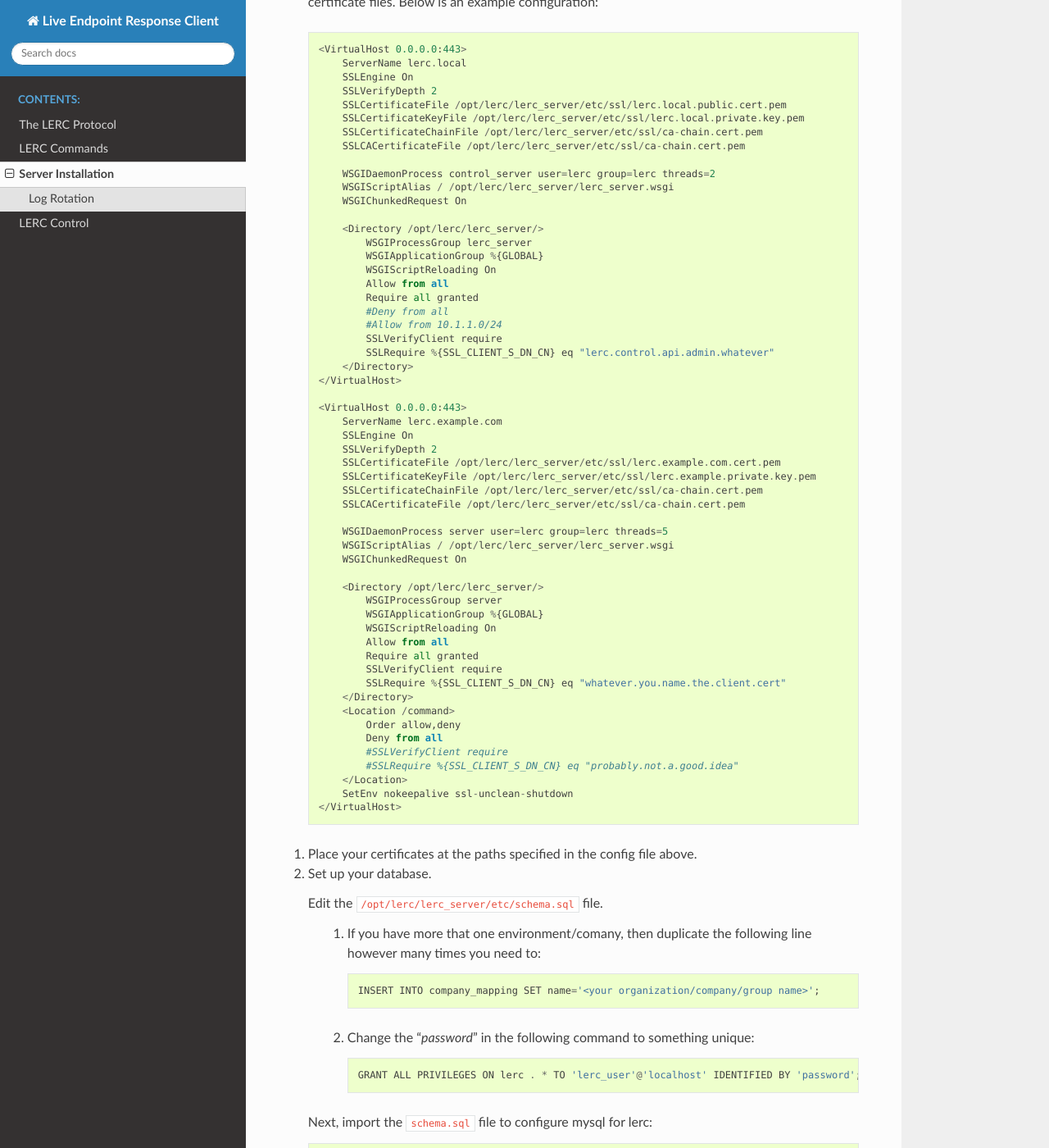
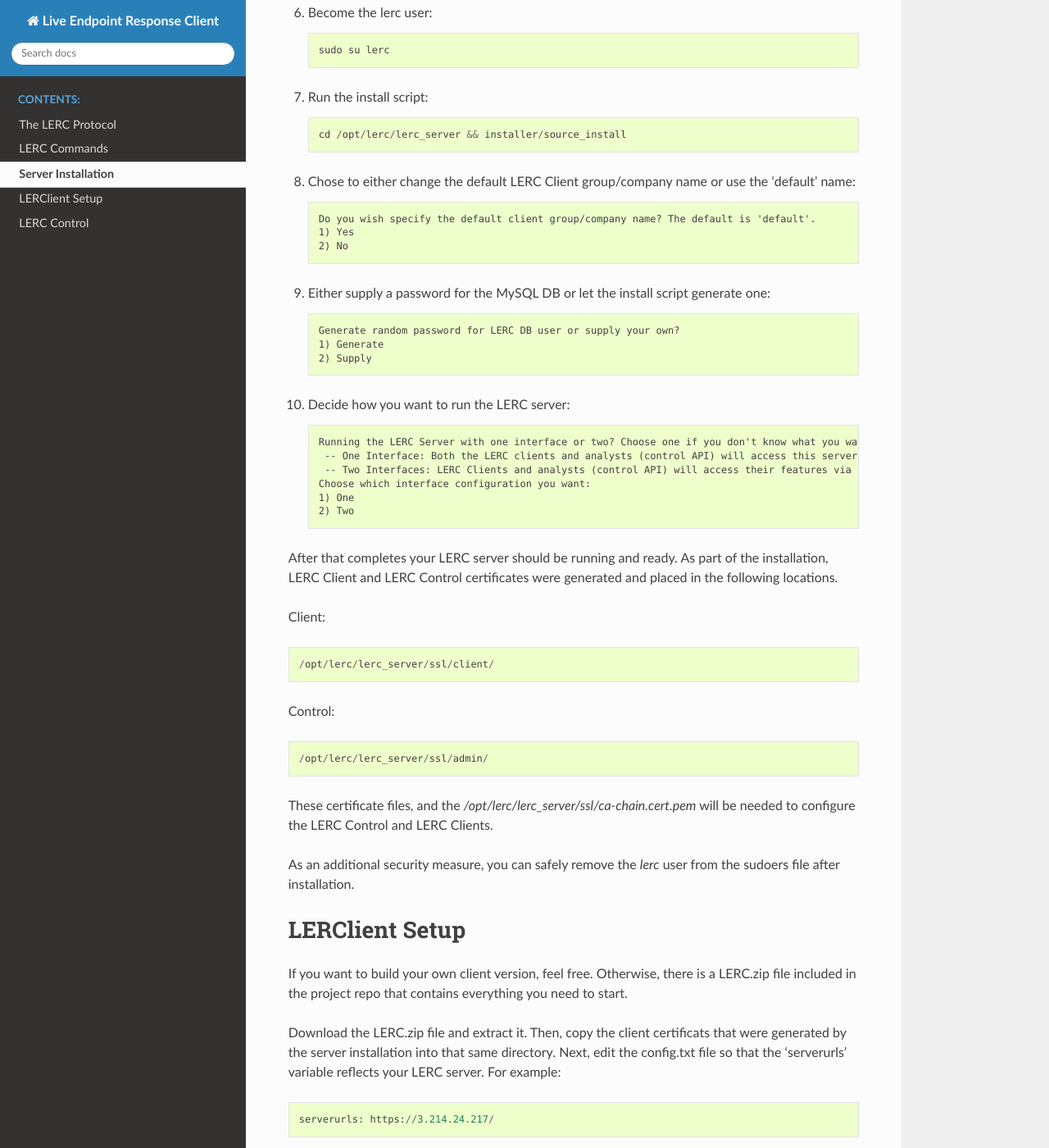
Before and after one commit to kienphamkien/lerc, a Sphinx documentation site: the page built from docs/build-install.rst, in a window 1280 px wide and 1400 px high, scrolled down 591 px. Shown: the whole window at 82% size. Built offline with Sphinx 7.4.7 and the Read the Docs theme 2.0.0, drawn with Linux system fonts in a browser that asks for light colours; some of the changed text lies outside the part shown.

Commit message:
updated some docs. cats.

```diff
--- a/docs/build-install.rst
+++ b/docs/build-install.rst
@@ -2,141 +2,75 @@
 Server Installation
 ===================
 
-#. Start with a clean Ubuntu 18 LTS Server install.
+#. Start with a clean Ubuntu 18 LTS Server install
+
+#. Git the lerc files in `/opt/`::
+
+    cd /opt && sudo -E git clone https://github.com/IntegralDefense/lerc.git
 
 #. Create lerc user::
 
     sudo adduser lerc
 
-#. Git the lerc files in `/opt/`::
+#. Give the lerc user sudo::
 
-    cd /opt && sudo -E git clone https://github.com/seanmcfeely/lerc.git
+    sudo adduser lerc sudo
 
-#. Edit your ``/opt/lerc/lerc_server/etc/lerc_server.conf`` file for your environment.
+#. Give lerc full access to `/opt/lerc`::
 
-  The lerc_server.conf is pre-configured to work on multiple interfaces, where one interface is internal and one is externally facing. If you are standing up the lerc server to work on one interface then you can remove the first VirtualHost entry entirely.
+    cd /opt && sudo chown -R lerc:lerc lerc
 
-  The lerc_server.conf Apache configuration file that is included with lerc by default needs to have a few things for it to be completed. First, you must specifiy the server name(s) and paths to your certificate files. Below is an example configuration::
+#. Become the lerc user::
 
-    <VirtualHost 0.0.0.0:443>
-        ServerName lerc.local
-        SSLEngine On
-        SSLVerifyDepth 2
-        SSLCertificateFile /opt/lerc/lerc_server/etc/ssl/lerc.local.public.cert.pem
-        SSLCertificateKeyFile /opt/lerc/lerc_server/etc/ssl/lerc.local.private.key.pem
-        SSLCertificateChainFile /opt/lerc/lerc_server/etc/ssl/ca-chain.cert.pem
-        SSLCACertificateFile /opt/lerc/lerc_server/etc/ssl/ca-chain.cert.pem
+    sudo su lerc
 
-        WSGIDaemonProcess control_server user=lerc group=lerc threads=2
-        WSGIScriptAlias / /opt/lerc/lerc_server/lerc_server.wsgi
-        WSGIChunkedRequest On
+#. Run the install script::
 
-        <Directory /opt/lerc/lerc_server/>
-            WSGIProcessGroup lerc_server
-            WSGIApplicationGroup %{GLOBAL}
-            WSGIScriptReloading On
-            Allow from all
-            Require all granted
-            #Deny from all
-            #Allow from 10.1.1.0/24
-            SSLVerifyClient require
-            SSLRequire %{SSL_CLIENT_S_DN_CN} eq "lerc.control.api.admin.whatever"
-        </Directory>
-    </VirtualHost>
+    cd /opt/lerc/lerc_server && installer/source_install
 
-    <VirtualHost 0.0.0.0:443>
-        ServerName lerc.example.com
-        SSLEngine On
-        SSLVerifyDepth 2
-        SSLCertificateFile /opt/lerc/lerc_server/etc/ssl/lerc.example.com.cert.pem
-        SSLCertificateKeyFile /opt/lerc/lerc_server/etc/ssl/lerc.example.private.key.pem
-        SSLCertificateChainFile /opt/lerc/lerc_server/etc/ssl/ca-chain.cert.pem
-        SSLCACertificateFile /opt/lerc/lerc_server/etc/ssl/ca-chain.cert.pem
+#. Chose to either change the default LERC Client group/company name or use the 'default' name::
 
-        WSGIDaemonProcess server user=lerc group=lerc threads=5
-        WSGIScriptAlias / /opt/lerc/lerc_server/lerc_server.wsgi
-        WSGIChunkedRequest On
+    Do you wish specify the default client group/company name? The default is 'default'.
+    1) Yes
+    2) No
 
-        <Directory /opt/lerc/lerc_server/>
-            WSGIProcessGroup server
-            WSGIApplicationGroup %{GLOBAL}
-            WSGIScriptReloading On
-            Allow from all
-            Require all granted
-            SSLVerifyClient require
-            SSLRequire %{SSL_CLIENT_S_DN_CN} eq "whatever.you.name.the.client.cert"
-        </Directory>
-        <Location /command>
-            Order allow,deny
-            Deny from all
-            #SSLVerifyClient require
-            #SSLRequire %{SSL_CLIENT_S_DN_CN} eq "probably.not.a.good.idea"
-        </Location>
-        SetEnv nokeepalive ssl-unclean-shutdown
-    </VirtualHost>
+#. Either supply a password for the MySQL DB or let the install script generate one::
 
-#. Place your certificates at the paths specified in the config file above.
+    Generate random password for LERC DB user or supply your own?
+    1) Generate
+    2) Supply
 
-#. Set up your database.
+#. Decide how you want to run the LERC server::
 
-   Edit the ``/opt/lerc/lerc_server/etc/schema.sql`` file.
+    Running the LERC Server with one interface or two? Choose one if you don't know what you want.
+     -- One Interface: Both the LERC clients and analysts (control API) will access this server on the same interface.
+     -- Two Interfaces: LERC Clients and analysts (control API) will access their features via different interfaces.
+    Choose which interface configuration you want:
+    1) One
+    2) Two
 
-     1. If you have more that one environment/comany, then duplicate the following line however many times you need to::
+After that completes your LERC server should be running and ready. As part of the installation, LERC Client and LERC Control certificates were generated and placed in the following locations.
 
-            INSERT INTO company_mapping SET name='<your organization/company/group name>';
+Client::
 
-     2. Change the "`password`" in the following command to something unique::
+    /opt/lerc/lerc_server/ssl/client/
 
-            GRANT ALL PRIVILEGES ON lerc . * TO 'lerc_user'@'localhost' IDENTIFIED BY 'password';
+Control::
 
-   Next, import the ``schema.sql`` file to configure mysql for lerc::
+    /opt/lerc/lerc_server/ssl/admin/
 
-         sudo mysql < /opt/lerc/lerc_server/etc/schema.sql
+These certificate files, and the `/opt/lerc/lerc_server/ssl/ca-chain.cert.pem` will be needed to configure the LERC Control and LERC Clients.
 
-#. Create this file ``/opt/lerc/lerc_server/etc/lerc_server.ini`` with the following defaults and supply the password you created above to the ``dbuserpass`` variable::
+As an additional security measure, you can safely remove the `lerc` user from the sudoers file after installation.
 
-    [lerc_server]
-    ; How many seconds a client will sleep before fetching
-    default_client_sleep=60
-    chunk_size=8192
-    ; if not specified by the analyst, the default location
-    ; lerc.exe will write files
-    default_client_dir=C:\Program Files (x86)\Integral Defense\
-    dbserver=localhost
-    dbuser=lerc_user
-    dbuserpass=<fille me in>
+===============
+LERClient Setup
+===============
 
-#. Give lerc full permissions over ``/opt/lerc/``::
+If you want to build your own client version, feel free. Otherwise, there is a LERC.zip file included in the project repo that contains everything you need to start.
 
-    sudo chown -R lerc:lerc lerc
+Download the LERC.zip file and extract it. Then, copy the client certificats that were generated by the server installation into that same directory. Next, edit the config.txt file so that the 'serverurls' variable reflects your LERC server. For example::
 
-#. Create a symlink from your configuration file to ``/etc/apache2/sites-available``. Example::
+    serverurls: https://3.214.24.217/
 
-    cd /etc/apache2/sites-available && sudo ln -s /opt/lerc/lerc_server/etc/lerc_server.conf
-
-#. Enable the apache ssl module and the lerc server site you symlinked to::
-
-    sudo a2enmod ssl && sudo a2ensite lerc_server.conf
-
-#. Reload Apache2::
-
-    sudo service apache2 reload
-
-Log Rotation
-------------
-
-You can configure logrotate to perform log rotation on the lerc server logs located at ``/opt/lerc/lerc_server/logs/server.log``.
-
-All you need to do is create the following file ``/etc/logrotate.d/lerc_server`` and give it these contents::
-
-    /opt/lerc/lerc_server/logs/server.log {
-        daily
-        missingok
-        rotate 24
-        notifempty
-        su cybersecurity cybersecurity
-        create 0640 cybersecurity cybersecurity
-        postrotate
-            service apache2 reload
-        endscript
-    }
+Run lerc.exe and `tail -f /opt/lerc/lerc_server/logs/server.log` to see the client fetch.
--- a/docs/control-api.rst
+++ b/docs/control-api.rst
@@ -1,5 +1,7 @@
 LERC Control
 ============
+
+A local source install is made on the system that the LERC server is installed on. For lerc-control on other systesms, use the certificates that are generated by your LERC server install or use your own certs.
 
 The LERC control library is a python wrapper around the server API that provides several ulitlites and functions for controling and issuing commands to clients. A ``lerc_ui`` script is included if installed with pip3 that provides a powerful command line user interface to this library.
 
```
